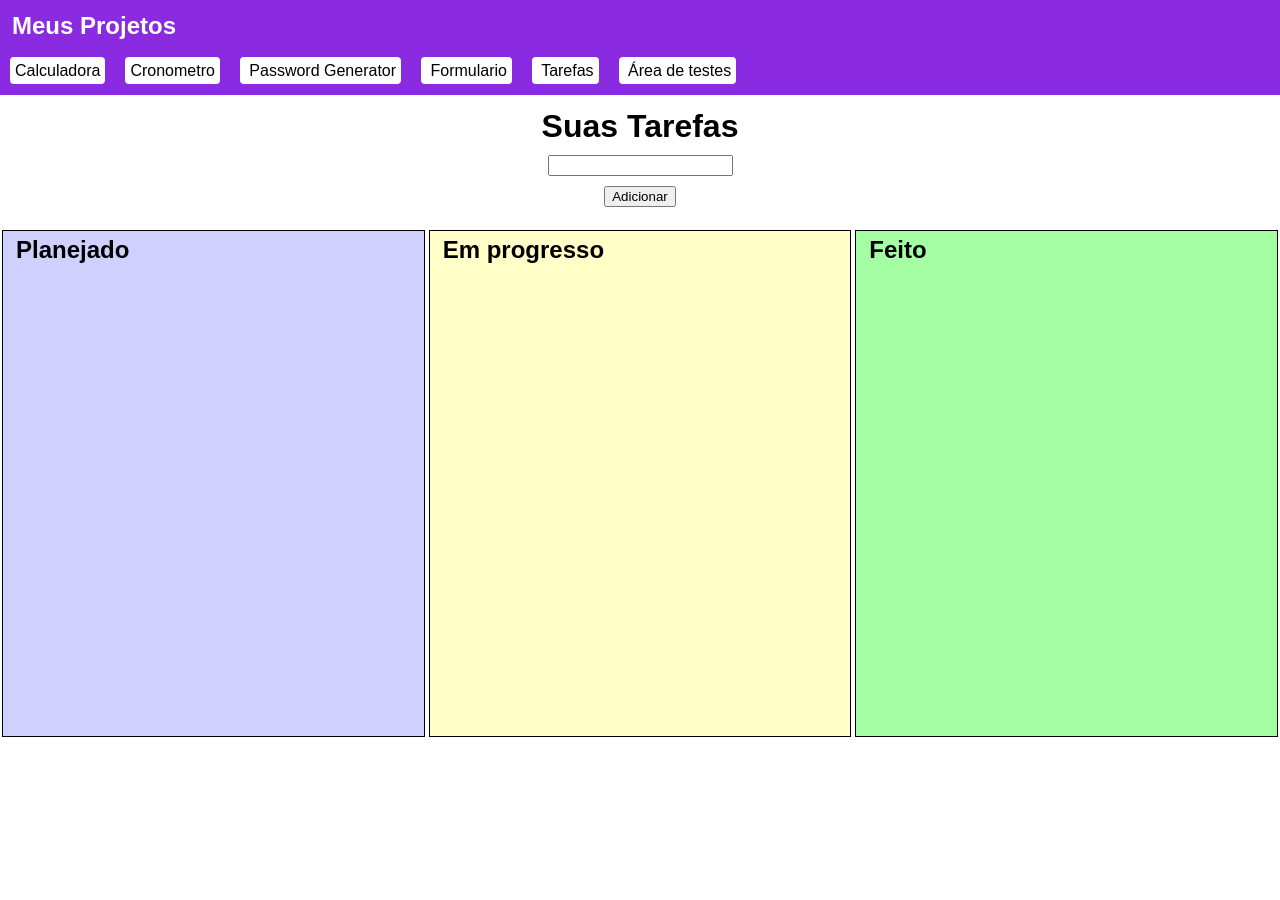
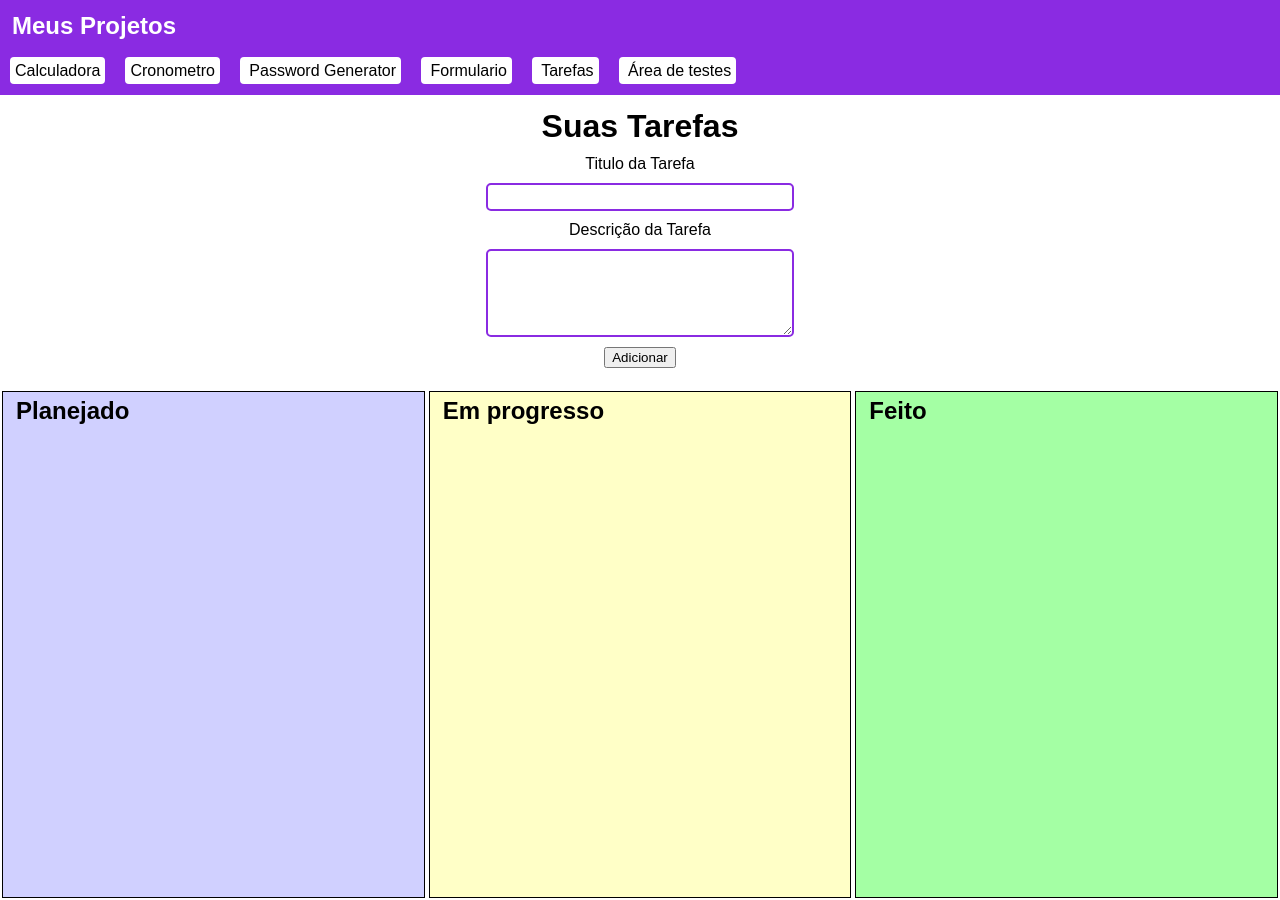
Before and after one commit to pauloszuparits/React-Portifolio, a React (Create React App) app in the folder my-app/: page /tarefas in a window 1280 px wide. Before the commit the page ends 800 px from the top, so only its background shows below. Built offline with nearby package versions, Linux system fonts and the light colour scheme.

Commit message:
was added a description feature to Tarefas and was added some styles for the same page

```diff
--- a/my-app/src/pages/Tarefas/index.js
+++ b/my-app/src/pages/Tarefas/index.js
@@ -4,17 +4,22 @@ import Draggable from "react-draggable";
 export default function Tarefas(){
 
     const[tarefa, setTarefa] = useState('');
+    const[descricao, setDescricao] = useState('');
     const[tarefas, setTarefas] = useState([]);
     const[contador, setContador] = useState(0);
 
 
 
     function handleAdd(){
+
         let objTarefa = {id: contador,
                         tarefa: tarefa,
+                        descricao: descricao.length === 0 ? 'Tarefa sem descrição' : descricao,
+                        //nessa aqui eu mandei bem
                         posicao: {x: -3, y: 10}}
         setTarefas([...tarefas, objTarefa]);
         setTarefa('');
+        setDescricao('');
         let cont = contador + 1;
         setContador(cont);
 
@@ -29,7 +34,12 @@ export default function Tarefas(){
         <div>
             <div className="titulo-tarefas-conteiner">
                 <h1 className="item-titulo-tarefa">Suas Tarefas</h1>
-                <input className="item-titulo-tarefa" type="text" value = {tarefa} onChange={(e)=>{setTarefa(e.target.value)}}/>
+                <div className="input-tarefa">
+                    <p className="item-titulo-tarefa">Titulo da Tarefa</p>
+                    <input className="item-titulo-tarefa" id="titulo-tarefa" type="text" value = {tarefa} onChange={(e)=>{setTarefa(e.target.value)}}/>
+                    <p className="item-titulo-tarefa">Descrição da Tarefa</p>
+                    <textarea className="item-titulo-tarefa" value={descricao} onChange={(e)=>{setDescricao(e.target.value)}} id="descricao-tarefa"></textarea>
+                </div>
                 <button className="item-titulo-tarefa" onClick={handleAdd}>Adicionar</button>
             </div>
 
@@ -40,8 +50,11 @@ export default function Tarefas(){
                         {tarefas.map(tarefa => (
                             <Draggable defaultPosition={tarefa.posicao} key={tarefa.id}>
                                 <div className="tarefa">
-                                    <p >{tarefa.tarefa}</p>
-                                    <button  onClick={()=>{handleDelete(tarefa.id)}}>X</button>
+                                    <p>{tarefa.tarefa}</p>
+                                    <div>
+                                        <abbr title={tarefa.descricao} id="descricao-abbr">?</abbr>
+                                        <button  onClick={()=>{handleDelete(tarefa.id)}} id="botao-delete">X</button>
+                                    </div>
                                 </div>
                             </Draggable>
                         ))}
--- a/my-app/src/pages/Tarefas/tarefas.css
+++ b/my-app/src/pages/Tarefas/tarefas.css
@@ -44,3 +44,37 @@
 #feito{
     background-color: rgba(0, 255, 0, 0.356);
 }
+
+.input-tarefa{
+    display: flex;
+    flex-direction: column;
+    align-items: center;
+}
+
+#titulo-tarefa{
+    width: 300px;
+    border-radius: 5px;
+    font-size: 1.2em;
+    border: solid 2px blueviolet;
+}
+
+#descricao-tarefa{
+    width: 300px;
+    height: 80px;
+    font-size: 1.2em;
+    border-radius: 5px;
+    border: solid 2px blueviolet;
+}
+
+#descricao-abbr{
+    margin-right: 10px;
+    text-decoration: none;
+    background-color: grey;
+    padding: 5px;
+    border-radius: 15px;
+    cursor: pointer;
+}
+
+#botao-delete{
+
+}
```
